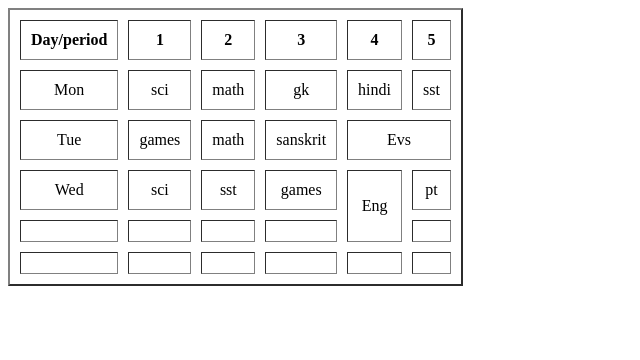
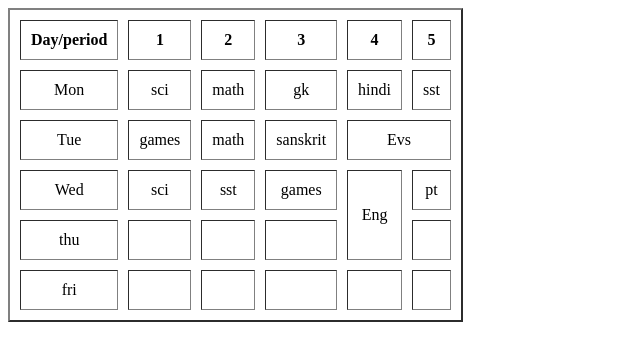
Before and after one commit to ReshuUpadhyay231/webdev_class_sec_p, a plain HTML site: page table.html in a window 1280 px wide. Shown: the whole page, without its empty margins (0-640 px from the left). Drawn offline with Linux system fonts and the light colour scheme.

Commit message:
first commit

```diff
--- a/table.html
+++ b/table.html
@@ -6,7 +6,7 @@
     <title>Document</title>
 </head>
 <body>
-    <table border="2" cellspacing="10" cellpadding="10" >
+    <table border="2" cellspacing="10" cellpadding="10" style="height:10px;">
         <thead>
             <tr>
                 <th>Day/period </th>
@@ -43,7 +43,7 @@
                 <td>pt</td>
             </tr>
             <tr>
-                <td></td>
+                <td>thu</td>
                 <td></td>
                 <td></td>
                 <td></td>
@@ -51,7 +51,7 @@
 
             </tr>
             <tr>
-                <td></td>
+                <td>fri</td>
                 <td></td>
                 <td></td>
                 <td></td>
```
Also changed, not shown: media_element.html (added, +11 -0 lines).
